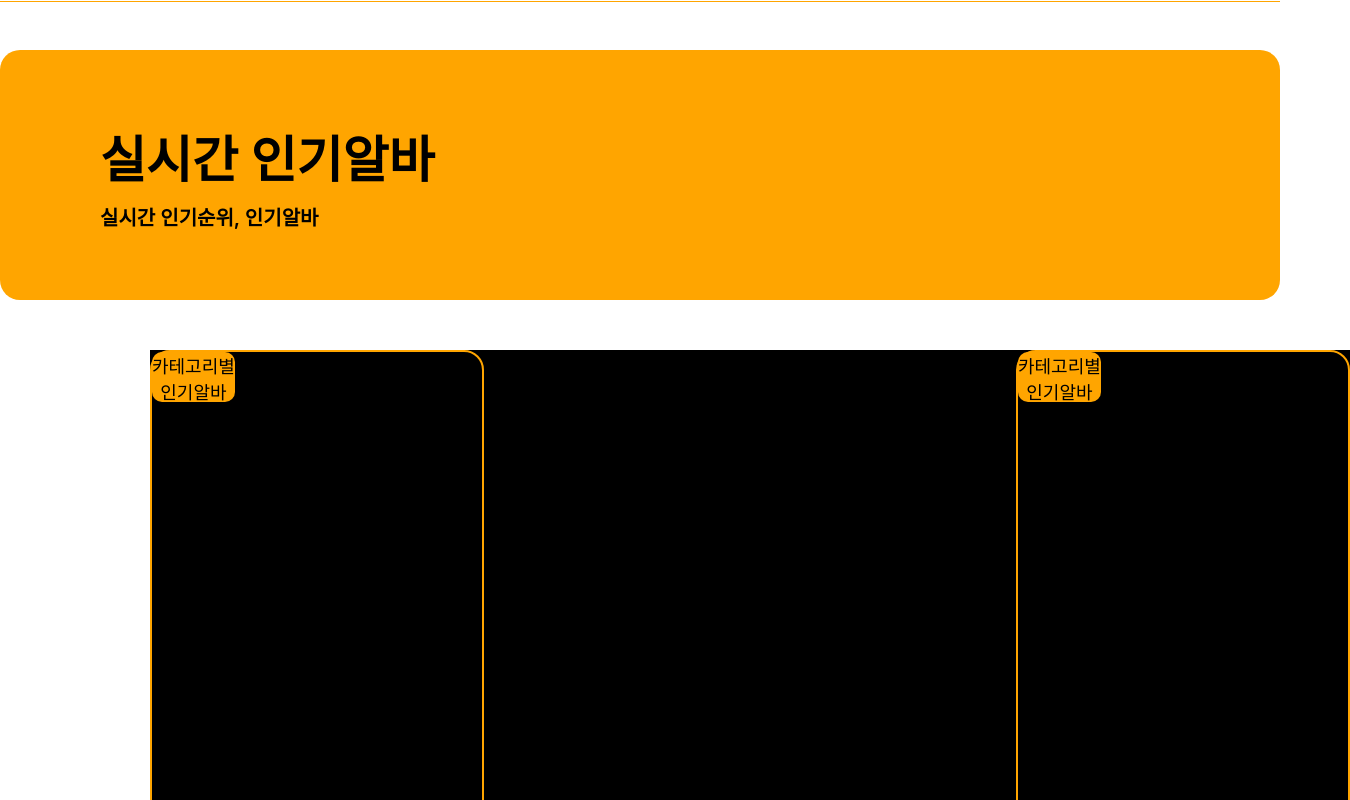
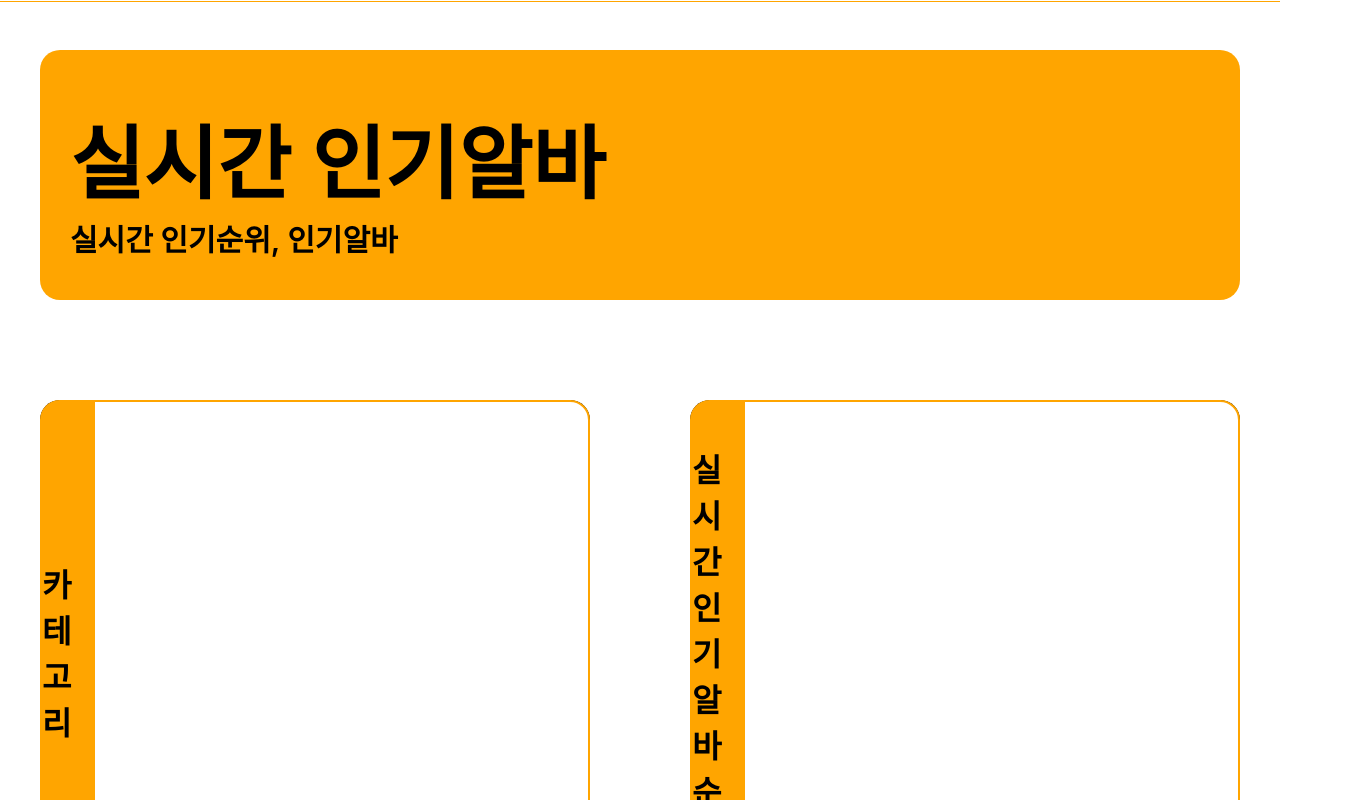
Before and after one commit to JohnJung-1017/Almo, a React (Create React App) app in the folder frontend/: page /realtime in a window 1280 px wide. Shown: the part 200-1000 px from the top of the page, 1350 px wide, since content can reach past the window. Built offline with nearby package versions, Linux system fonts and the light colour scheme.

Commit message:
Realtime2
Modify Realtime page(second time)

```diff
--- a/frontend/src/css/main.css
+++ b/frontend/src/css/main.css
@@ -88,6 +88,7 @@
     flex-direction: row;
     width: 1200px;
     justify-content: space-between;
+    background-color: black;
 }
 .box2_content{ /*각 박스*/
     display: flex;
--- a/frontend/src/css/realtime.css
+++ b/frontend/src/css/realtime.css
@@ -1,61 +1,71 @@
-/* realtime title big box */
-.page_bigbox1{ /* border가 필요한가? */
-    width: 1500px;
+/* box 1개짜리 시작 */
+.realtime_box1{
+    margin-top: 50px;
+    display: flex;
+    justify-content: center;
+    align-items: center;
+}
+.rbox1_content{
+    width: 1200px;
     height: 250px;
+    border-radius: 20px;
     background-color: orange;
+}
+.rbox1_title1{
+    margin-top: 50px;
+    margin-left: 30px;
+    font-size: 80px;
+    font-weight: 600;
+}
+.rbox1_title2{
+    font-size: 30px;
+    font-weight: 600;
+}
+/* box 2개짜리 시작 */
+.realtime_box2{/*더 큰 박스*/
+    margin-top: 100px;
+    display: flex;
+    flex-direction: column;
+    align-items: center;
+}
+.rbox2_content_container{/*큰박스*/
+    display: flex;
+    flex-direction: row;
+    width: 1200px;
+    justify-content: space-between;
+}
+.rbox2_content{ /*각 박스*/
+    display: flex;
+    flex-direction: row;
     border-radius: 20px;
+    width: 550px;
+    height: 500px;
+    background: black;
+
+}
+.rbox2_content_left{
+    width: 100px;
+    height: 500px;
+    background-color: orange;
+    border: 2px solid orange;
+    border-top-left-radius: 20px;
+    border-bottom-left-radius: 20px;
+    display: flex;
+    flex-direction: column;
+    justify-content: center;
+    align-items: center;
+
+}
+.rbox2_content_right{
+    background-color: white;
+    width: 1000px;
+    height: 500px;
+    border: 2px solid orange;
+    border-top-right-radius: 20px;
+    border-bottom-right-radius: 20px;
 }
 
-.page_bigbox1_title{
-    margin-top: 70px;
-    margin-left: 100px;
-    font-size: 50px;
-    font-weight: 600;
-    color: black;
-}
-
-.page_bigbox1_subtitle{
-    margin-top: 10px;
-    /*margin-left: 100px;*/
-    font-size: 20px;
-    font-weight: 600;
-    color: black;
-}
-
-/*real time sub box*/
-.realtime_subbox{
-    display: flex;
-    flex-direction: row;
-    margin-top: 50px;
-    margin-left: 150px;
-    align-items: center;
-    justify-content: space-between;
-    background-color: black;
-    width:1200px;
-}
-
-.realtime_content{
-    display: flex;
-    flex-direction: row;
-    width: 330px;
-    height: 500px;
-    border: 2px solid orange;
-    border-radius: 20px;
-
-}
-
-.realtime_subbox_title{
-    display: flex;
-    text-align: center;
-    justify-content: center;
-    border-radius: 10px;
-    background-color: orange;
-    font-weight: 500;
-    font-size: large;
-    height: 50px;
-}
-
-/* copyright box 시작 */ /*이걸 넣아야 하는건가?*/
+/* copyright box 시작 */
 .main_copyRight{
     margin: 60px 0 30px 0;
     height: 60px;
@@ -68,7 +78,7 @@
     display: flex;
     flex-direction: row;
 }
-a{ /*what does 'a' mean?*/
+a{
     text-decoration: none;
 }
 .vertical_bar2{
--- a/frontend/src/pages/realtime.jsx
+++ b/frontend/src/pages/realtime.jsx
@@ -1,31 +1,38 @@
-import React from 'react'
+import React, { useState } from 'react';
+import { Link, useNavigate } from 'react-router-dom';
 import NavBar from '../components/navBar.jsx';
 import Copyright from '../components/copyright.jsx';
 import '../css/realtime.css';
 
 const Realtime = () => {
+
   return (
-    <div className='main_content'>
+    <div className='realtime_background'>
         <NavBar/>
-          <div className='main_content'>
-              <div className='main_container'>
-                <div className='main_box1'>
-                  <div className='page_bigbox1'>
-                    <div className='page_bigbox1_title'>실시간 인기알바
-                      <div className='page_bigbox1_subtitle'>실시간 인기순위, 인기알바
+          <div className='realtime_content'>
+            <div className='realtime_container'>
+              <div className = 'realtime_box1'>
+                <div className='rbox1_content'>
+                  <div className='rbox1_title1'>실시간 인기알바
+                  <div className='rbox1_title2'>실시간 인기순위, 인기알바</div>
                   </div>
                 </div>
               </div>
               </div>
-                  <div className = 'realtime_subbox'>
-
-                        <div className='realtime_content'>
-                          <div className='box4_title'>카테고리별 <br/> 인기알바</div>
+              <div className='realtime_box2'>
+                <div className='rbox2_content_container'>
+                  <div className='rbox2_content'>
+                    <div className='rbox2_content_left'>
+                      <h1>카테고리</h1>
                     </div>
-                        <div className='realtime_content'>
-                          <div className='realtime_subbox_title'>카테고리별 <br/> 인기알바</div>
+                    <div className='rbox2_content_right'></div>
                   </div>
-
+                  <div className='rbox2_content'>
+                    <div className='rbox2_content_left'>
+                      <h1>실시간 인기알바 순위</h1>
+                    </div>
+                    <div className='rbox2_content_right'></div>
+                  </div>
                 </div>
               </div>
               <Copyright/>
```
Lines whose indentation alone changed are shown as unchanged.
